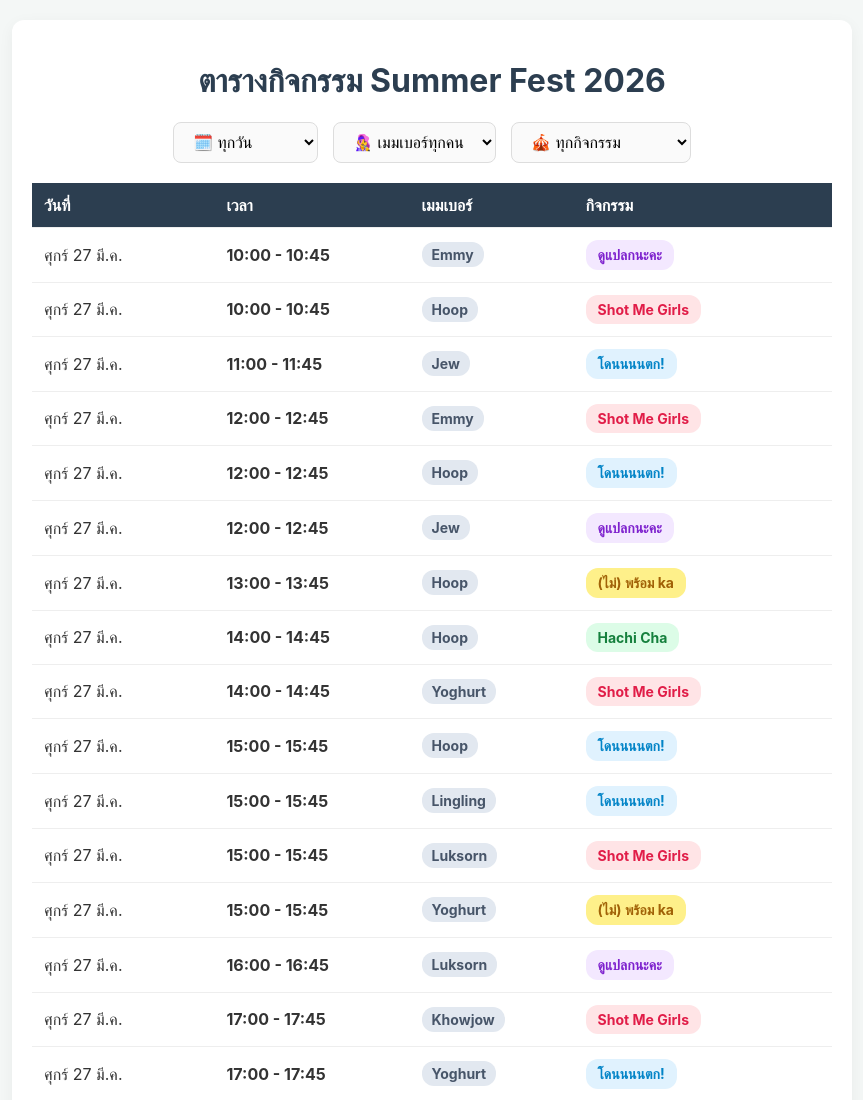
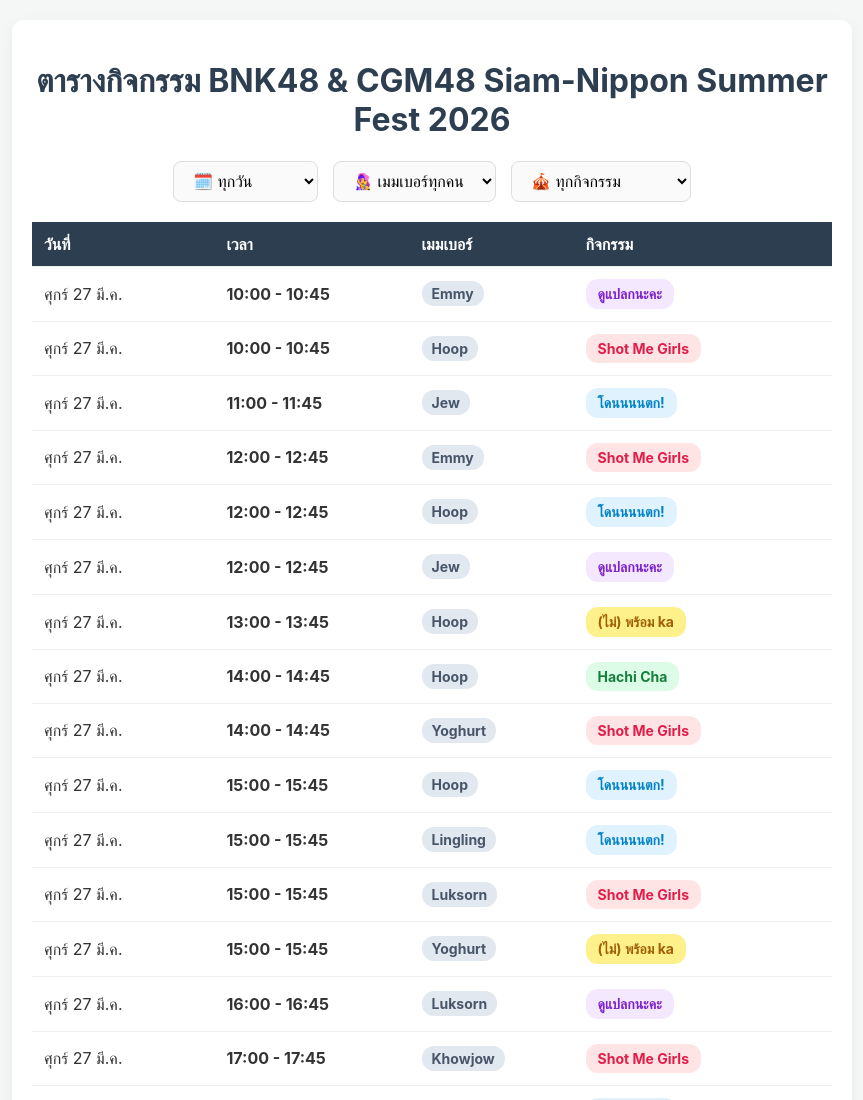
Before and after one commit to plynoi/48th-summerfest-2026, a plain HTML site: page index.html in a window 1280 px wide. Shown: the top 1100 px of the page, without its empty margins (208-1071 px from the left). Drawn offline with Linux system fonts and the light colour scheme.

Commit message:
fixed event name

```diff
--- a/index.html
+++ b/index.html
@@ -3,7 +3,7 @@
 <head>
     <meta charset="UTF-8">
     <meta name="viewport" content="width=device-width, initial-scale=1.0">
-    <title>Siam-Nippon Summer Fest 2026 - Schedule</title>
+    <title>BNK48 & CGM48 Siam-Nippon Summer Fest 2026 - Schedule</title>
     <style>
         body {
             font-family: -apple-system, BlinkMacSystemFont, "Segoe UI", Roboto, Helvetica, Arial, sans-serif;
@@ -94,7 +94,7 @@
 <body>
 
 <div class="container">
-    <h1>ตารางกิจกรรม Summer Fest 2026</h1>
+    <h1>ตารางกิจกรรม BNK48 & CGM48 Siam-Nippon Summer Fest 2026</h1>
 
     <div class="filters">
         <select id="dayFilter" onchange="renderTable()">
```
